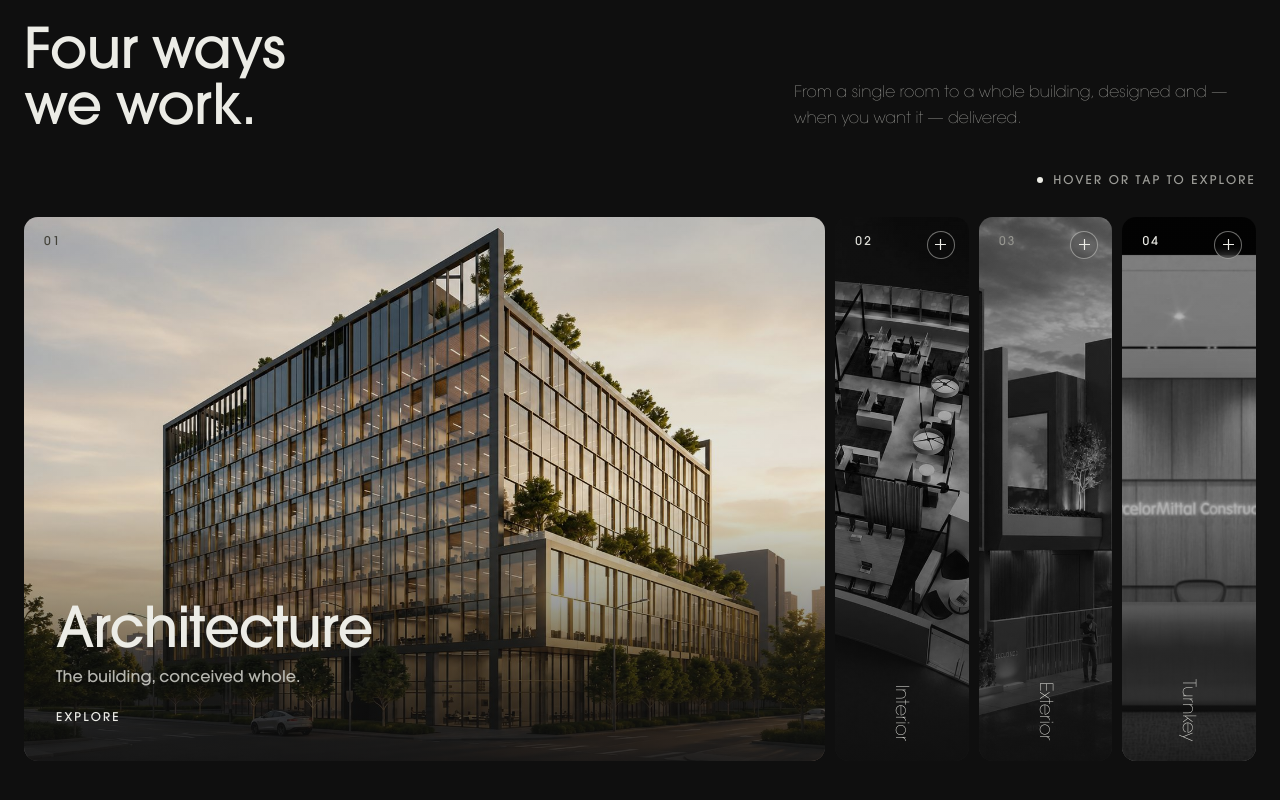
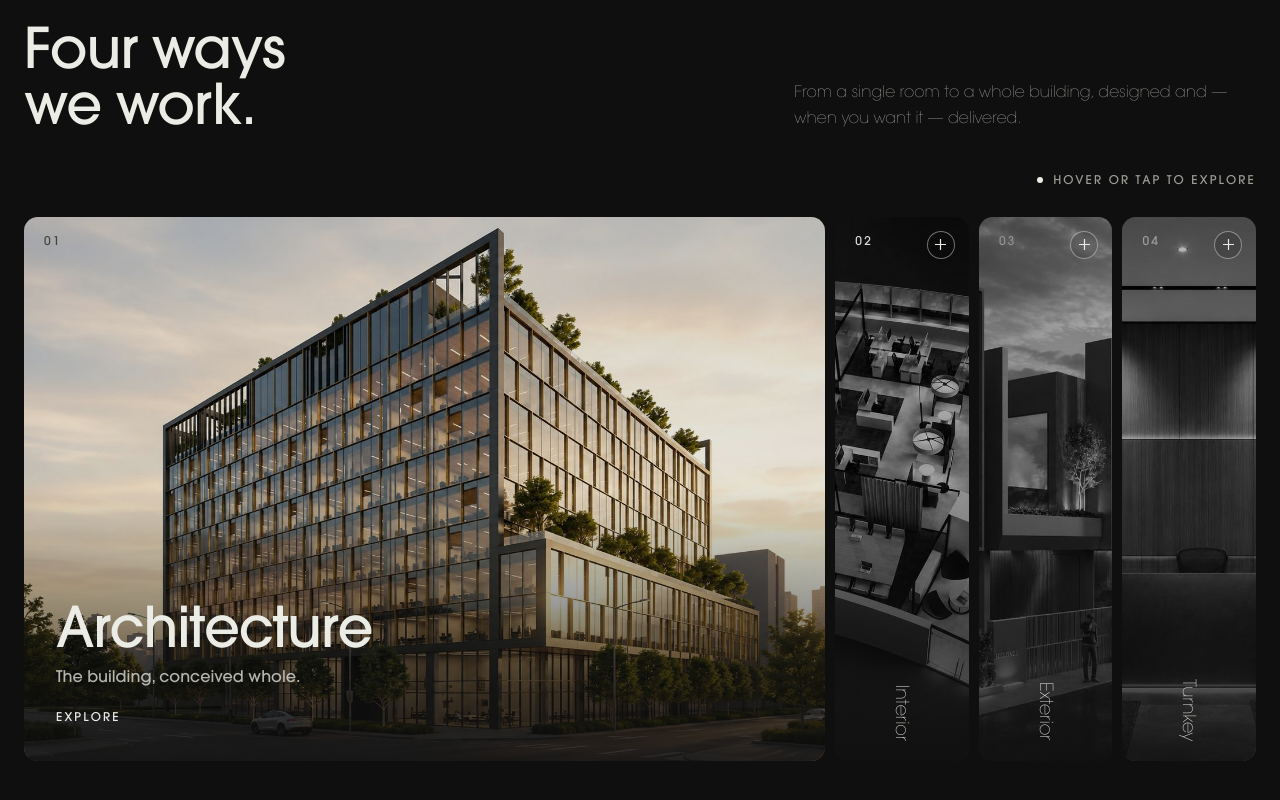
Before and after one commit to TusharND12/madane-design-workshop, a Next.js app: page / in a window 1280 px wide. Shown: the part 10005-10805 px from the top of the page. Built offline with nearby package versions, Linux system fonts and the light colour scheme.

Commit message:
Use provided render for the Turnkey services panel

```diff
--- a/src/content/services.ts
+++ b/src/content/services.ts
@@ -50,8 +50,8 @@ export const services: Service[] = [
       "Design and build under a single accountable team — drawings, procurement and site run as one programme, delivered finished and photograph-ready.",
     forWhom: "Clients who want one partner answerable for the whole thing, on time.",
     includes: ["Single-point delivery", "Procurement", "Site execution", "Quality control", "Snag-free handover"],
-    image: "/assets/hero/p-62.jpg",
-    imageAlt: "Turnkey — a finished creative studio delivered end to end.",
+    image: "/assets/services/turnkey.jpg",
+    imageAlt: "Turnkey — a finished, photograph-ready space delivered end to end.",
     filterType: "Turnkey",
   },
 ];
```
Also changed, not shown: public/assets/services/turnkey.jpg (added).
